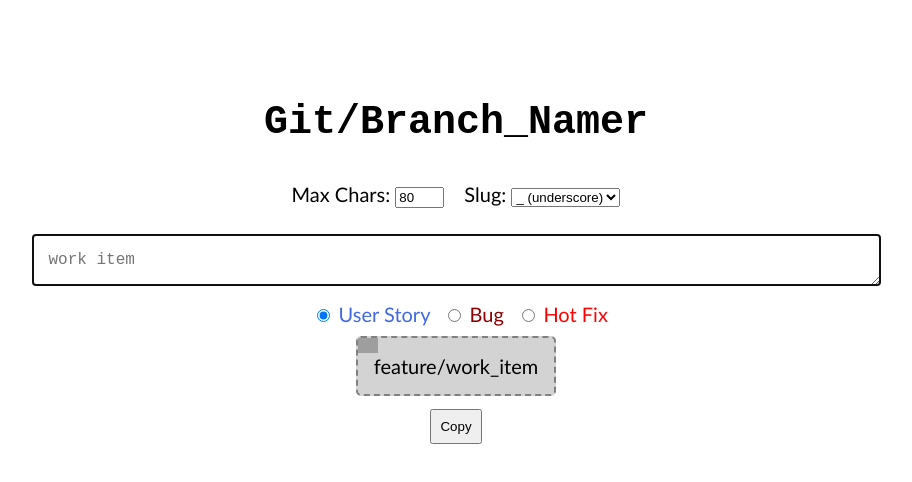
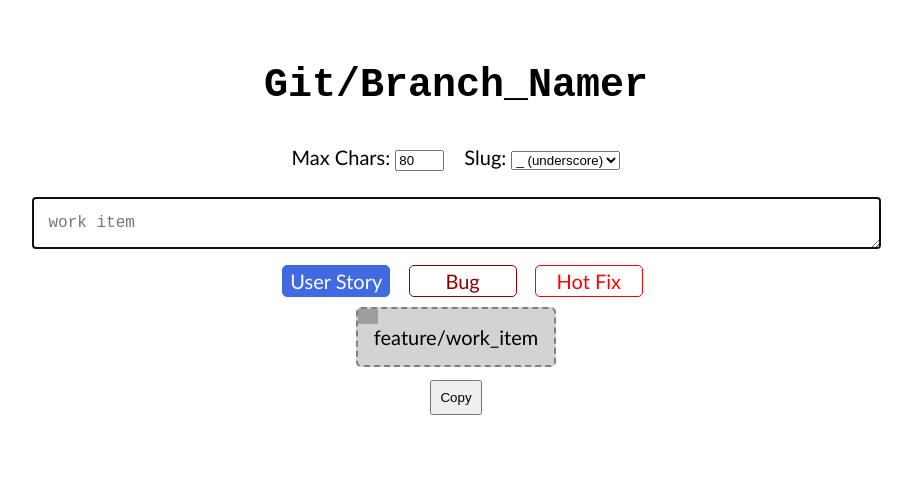
Before and after one commit to sawhneya/branch-namer, a plain HTML site: page index.html in a window 1280 px wide. Shown: the whole page, without its empty margins (184-1096 px from the left). Drawn offline with nearby package versions, Linux system fonts and the light colour scheme; grey boxes are pictures that could not be loaded.

Commit message:
Restyled

```diff
--- a/styles.css
+++ b/styles.css
@@ -9,7 +9,7 @@ h1 {
 }
 
 #app {
-	margin-top: 5em;
+	margin-top: 5%;
 	vertical-align: middle;
 	height: 100%;
 }
@@ -35,25 +35,49 @@ textarea {
 	margin-bottom: 0.5em;
 }
 
-#story-type input,
 #story-type label {
 	cursor: pointer;
+	border-radius: 5px;
+	padding: 3px;
+	min-width: 5em;
+	display: inline-block;
+	text-align: center;
 }
 
 #story-type input {
-	margin-left: 1em;
+	visibility: hidden;
+	height: 0;
+	width: 0;
 }
 
 #us + label {
 	color: royalblue;
+	border: 1px royalblue solid;
+}
+
+#us:checked + label {
+	color: white;
+	background-color: royalblue;
 }
 
 #bug + label {
 	color: darkred;
+	border: 1px darkred solid;
+}
+
+#bug:checked + label {
+	color: white;
+	background-color: darkred;
 }
 
 #hotfix + label {
 	color: red;
+	border: 1px red solid;
+}
+
+#hotfix:checked + label {
+	color: white;
+	background-color: red;
 }
 
 button {
```
Also changed, not shown: index.html (+0 -1 lines).
